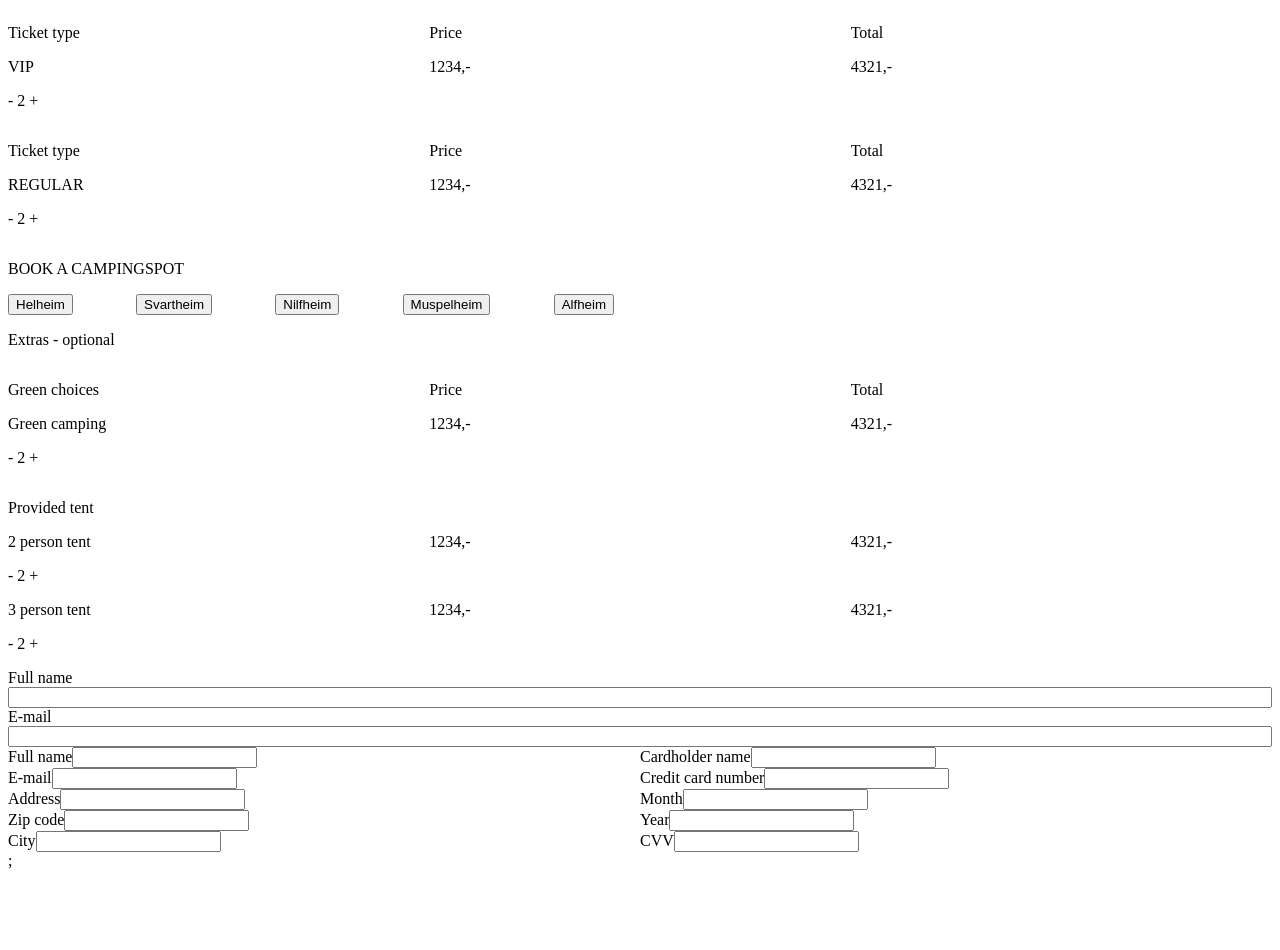
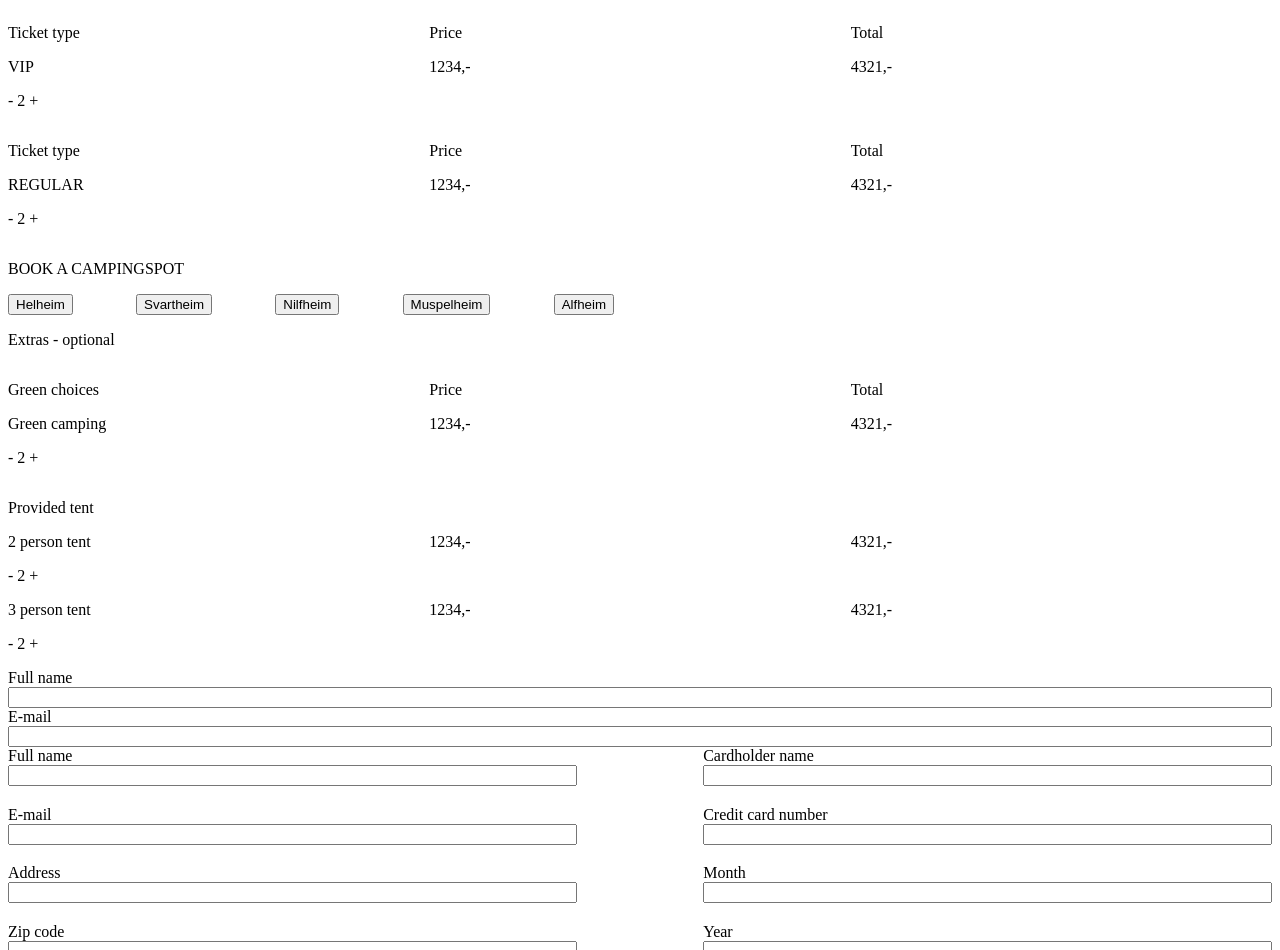
Before and after one commit to mark394e/marsmusik, a Next.js app: page /booking in a window 1280 px wide. Before the commit the page ends 878 px from the top, so only its background shows below. Built offline with nearby package versions, Linux system fonts and the light colour scheme.

Commit message:
paymentform

```diff
--- a/pages/_app.js
+++ b/pages/_app.js
@@ -3,7 +3,7 @@ import "../styles/globals.scss";
 function MyApp({ Component, pageProps }) {
   return (
     <>
-      <Component {...pageProps} />;
+      <Component {...pageProps} />
     </>
   );
 }
--- a/pages/index.js
+++ /dev/null
@@ -1,3 +0,0 @@
-export default function Home() {
-  return <></>;
-}
--- a/styles/PaymentForm.module.scss
+++ b/styles/PaymentForm.module.scss
@@ -1,8 +1,14 @@
 #paymentform {
   display: grid;
   grid-template-columns: 1fr 1fr;
+  gap: 10%;
   .forms {
     display: flex;
     flex-direction: column;
+    gap: 10%;
+    label {
+      display: flex;
+      flex-direction: column;
+    }
   }
 }
```
